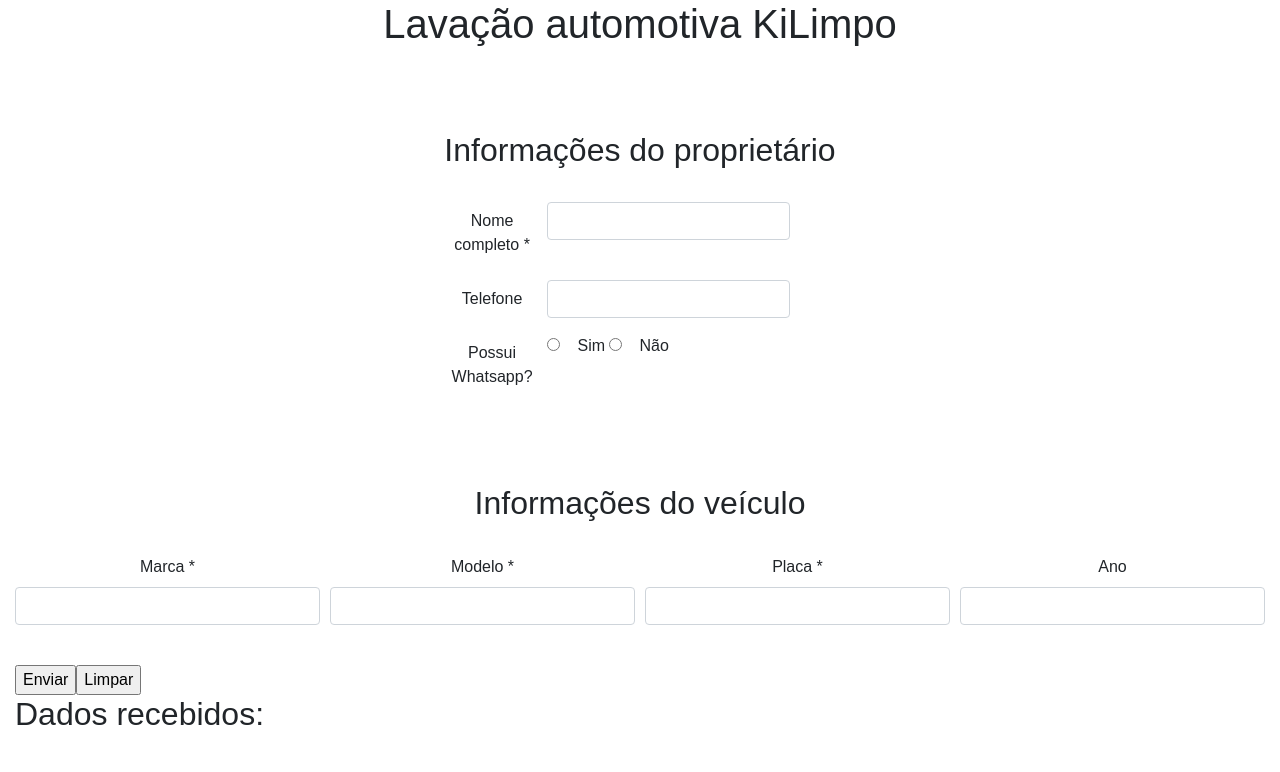
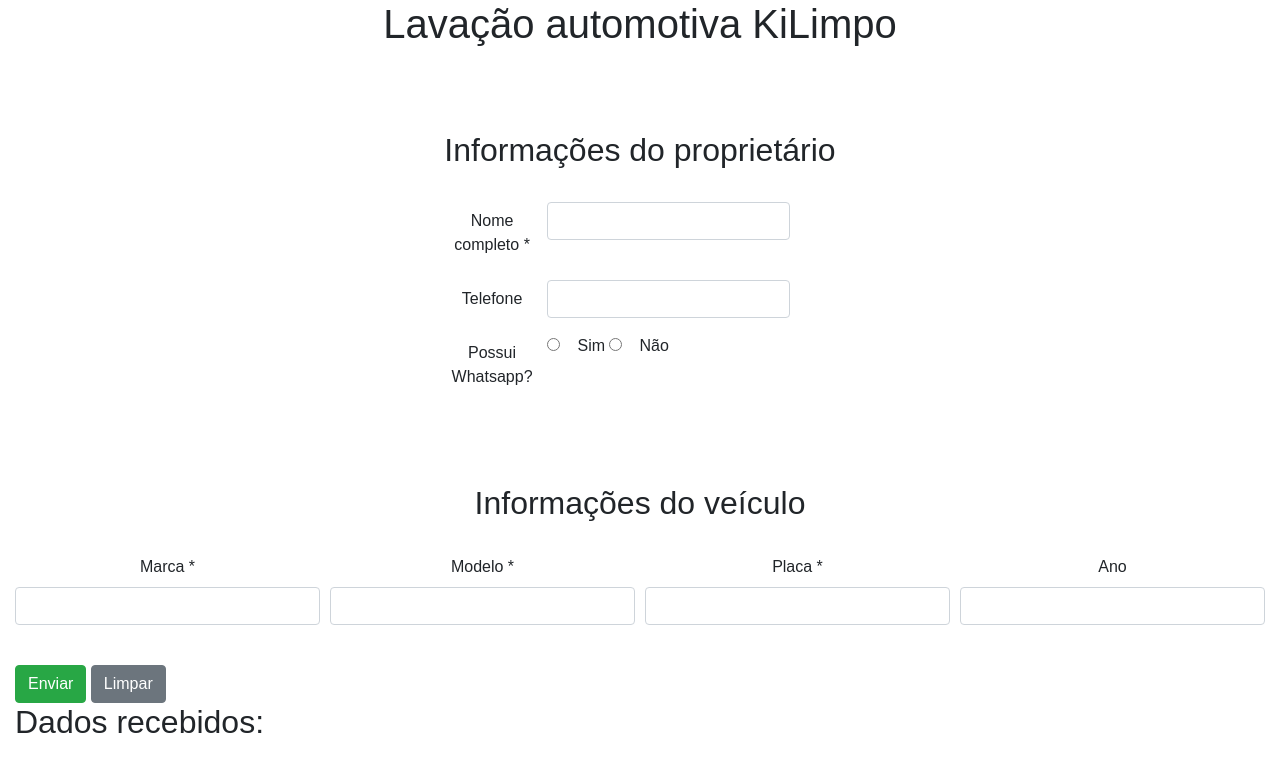
Before and after one commit to Oivasmf/Kilimpo-frontend, a React (Create React App) app: page / in a window 1280 px wide. Shown: the top 772 px of the page. Built offline with nearby package versions, Linux system fonts and the light colour scheme.

Commit message:
Update form-kilimpo.js

```diff
--- a/src/components/form-kilimpo.js
+++ b/src/components/form-kilimpo.js
@@ -225,6 +225,7 @@ export default class FormKilimpo extends Component {
                         Informações do veículo
                     </h2>
                     <br />
+
                     <Form.Row className="text-center">
                         <Form.Group as={Col}>
                             <Form.Label>
@@ -254,11 +255,12 @@ export default class FormKilimpo extends Component {
                             <Form.Control type="text" value={this.state.ano} onChange={this.onChangeAno} />
                         </Form.Group>
                     </Form.Row>
+                    <br />
 
-                        <br />
-                        <input type="submit" value="Enviar" />
-                        <input type="button" value="Limpar"
-                            onClick={this.onReset} />
+                    <Button type="submit" variant="success">Enviar</Button>{' '}
+                    {/* <input type="submit" value="Enviar" /> */}
+                    <Button variant="secondary" onClick={this.onReset}>Limpar</Button>{' '}
+                    {/* <input type="button" value="Limpar" onClick={this.onReset} /> */}
                     </Form>
 
 
```
Lines whose indentation alone changed are shown as unchanged.
